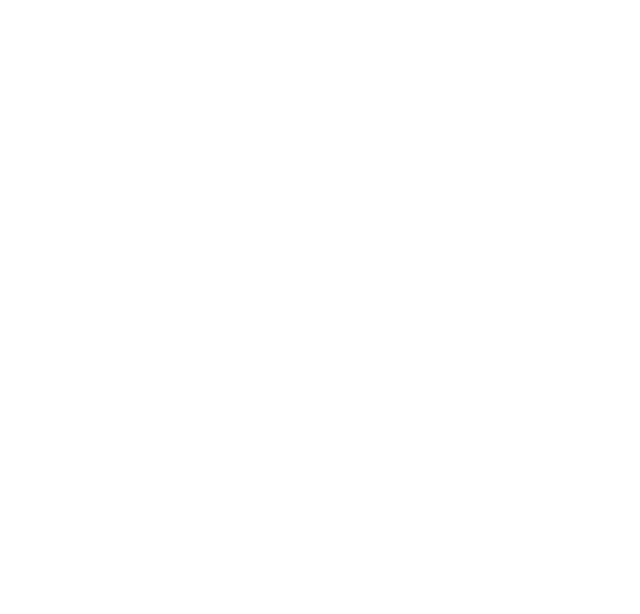
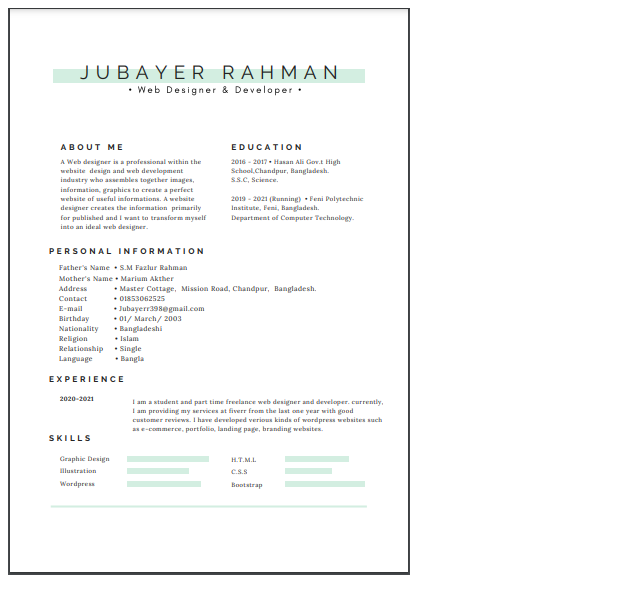
Before and after one commit to JubayerRahman/SidemenuPortfolio, a plain HTML site: page cv.html in a window 1280 px wide. Shown: the whole page, without its empty margins (0-640 px from the left). Drawn offline with Linux system fonts and the light colour scheme.

Commit message:
cv added

```diff
--- a/cv.html
+++ b/cv.html
@@ -9,6 +9,6 @@
     <title>Jobayer | C.V</title>
 </head>
 <body>
-    <img src="./Images/Jubayer Rahman C.V.pdf" alt="">
+    <img src="./Images/cv.PNG" alt="">
 </body>
 </html>
```
Also changed, not shown: Images/cv.PNG (added).
